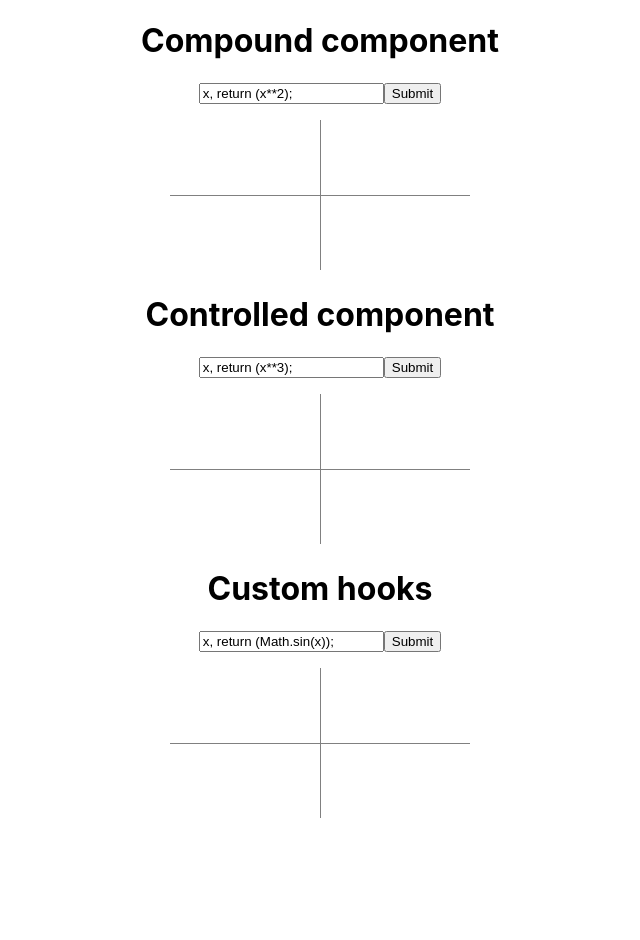
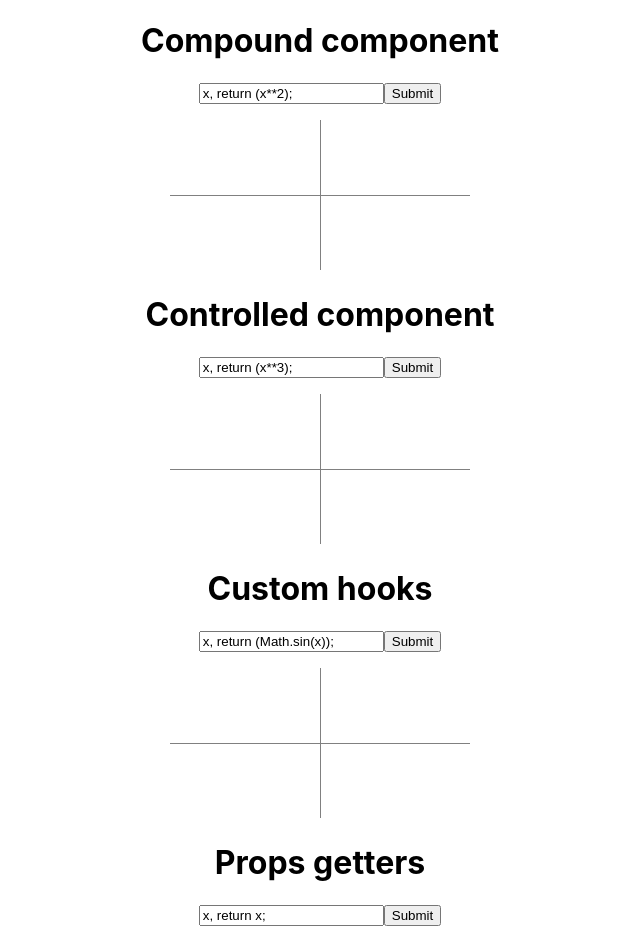
Before and after one commit to loryma/react-components-patterns, a React (Create React App) app: page / in a window 1280 px wide. Shown: the top 940 px of the page, without its empty margins (320-960 px from the left). Before the commit the page ends 822 px from the top, so only its background shows below. Built offline with nearby package versions, Linux system fonts and the light colour scheme.

Commit message:
add fn getters

```diff
--- a/src/App.js
+++ b/src/App.js
@@ -2,6 +2,7 @@ import './App.css';
 import CompoundComponents from './patterns/compound-component/Usage';
 import ControlledComponent from './patterns/controlled-component/Usage';
 import CustomHooks from './patterns/custom-hooks/Usage';
+import PropsGetters from './patterns/props-getters/Usage';
 
 function App() {
   return (
@@ -12,6 +13,8 @@ function App() {
       <ControlledComponent />
       <h1>Custom hooks</h1>
       <CustomHooks />
+      <h1>Props getters</h1>
+      <PropsGetters />
     </div>
   );
 }
--- a/src/patterns/props-getters/Graph.js
+++ b/src/patterns/props-getters/Graph.js
@@ -4,7 +4,9 @@ import Input from './Input';
 import { GraphProvider } from './useGraphContext';
 
 
-function Graph({ children, funcArray }) {
+function Graph({ children, funcArray, ...otherProps }) {
+
+  console.log(funcArray);
 
   return (
     <GraphProvider value={{ funcArray }}>
--- a/src/patterns/props-getters/Input.js
+++ b/src/patterns/props-getters/Input.js
@@ -2,12 +2,15 @@ import React, { useState, useRef, useEffect } from 'react';
 import { v4 as uuidv4 } from 'uuid';
 
 function Input({ className, onFuncStrSubmit }) {
-  const [functStr, setFuncStr] = useState('x, return (Math.sin(x));');
+  const [functStr, setFuncStr] = useState('x, return x;');
   const idRef = useRef();
 
   const handleChange = ({ target: { value }}) => setFuncStr(value);
 
-  const handleSubmit = (e) => (e.preventDefault(), onFuncStrSubmit(functStr, idRef.current));
+  const handleSubmit = (e) => {
+    e.preventDefault();
+    onFuncStrSubmit(functStr, idRef.current);
+  };
 
   useEffect(() => {
     if (!idRef.current) {
--- a/src/patterns/props-getters/Usage.js
+++ b/src/patterns/props-getters/Usage.js
@@ -5,11 +5,13 @@ import useGraph from './useGraph';
 
 function Usage() {
 
-  const { funcArray, onFuncStrSubmit } = useGraph();
+  const { getGraphProps, getInputProps } = useGraph();
+
+  const onSubmit = (str) => console.log(`New funct string was submitted`, str);
 
   return (
-    <Graph funcArray={funcArray} >
-      <Graph.Input className={s.inputForm} onFuncStrSubmit={onFuncStrSubmit} />
+    <Graph { ...getGraphProps() } >
+      <Graph.Input className={s.inputForm} { ...getInputProps({ onSubmit }) } />
       <Graph.Canvas />
     </Graph>
   )
--- a/src/patterns/props-getters/useGraph.js
+++ b/src/patterns/props-getters/useGraph.js
@@ -1,4 +1,8 @@
 import { useState, useEffect } from 'react';
+
+const callFnsInSeq = (...fns) => (...arg) => {
+  fns.forEach(fn => fn && fn(...arg));
+}
 
 function useGraph() {
   const [funcMap, setFuncMap] = useState({});
@@ -8,6 +12,15 @@ function useGraph() {
     setFuncMap( value => ({...value, [id]: str}));
   };
 
+  const getGraphProps = () => ({
+    funcArray,
+  });
+
+  const getInputProps = ({ onSubmit, ...props }) => ({
+    onFuncStrSubmit: callFnsInSeq(onFuncStrSubmit, onSubmit),
+    ...props,
+  })
+
   useEffect(() => {
     const newList = Object.entries(funcMap)
       .filter(([key, value]) => Boolean(value.trim()))
@@ -15,7 +28,7 @@ function useGraph() {
     setFuncArray(newList);
   }, [funcMap, setFuncArray]);
 
-  return { funcArray, onFuncStrSubmit };
+  return { funcArray, onFuncStrSubmit, getGraphProps, getInputProps };
 };
 
 export default useGraph;
```
